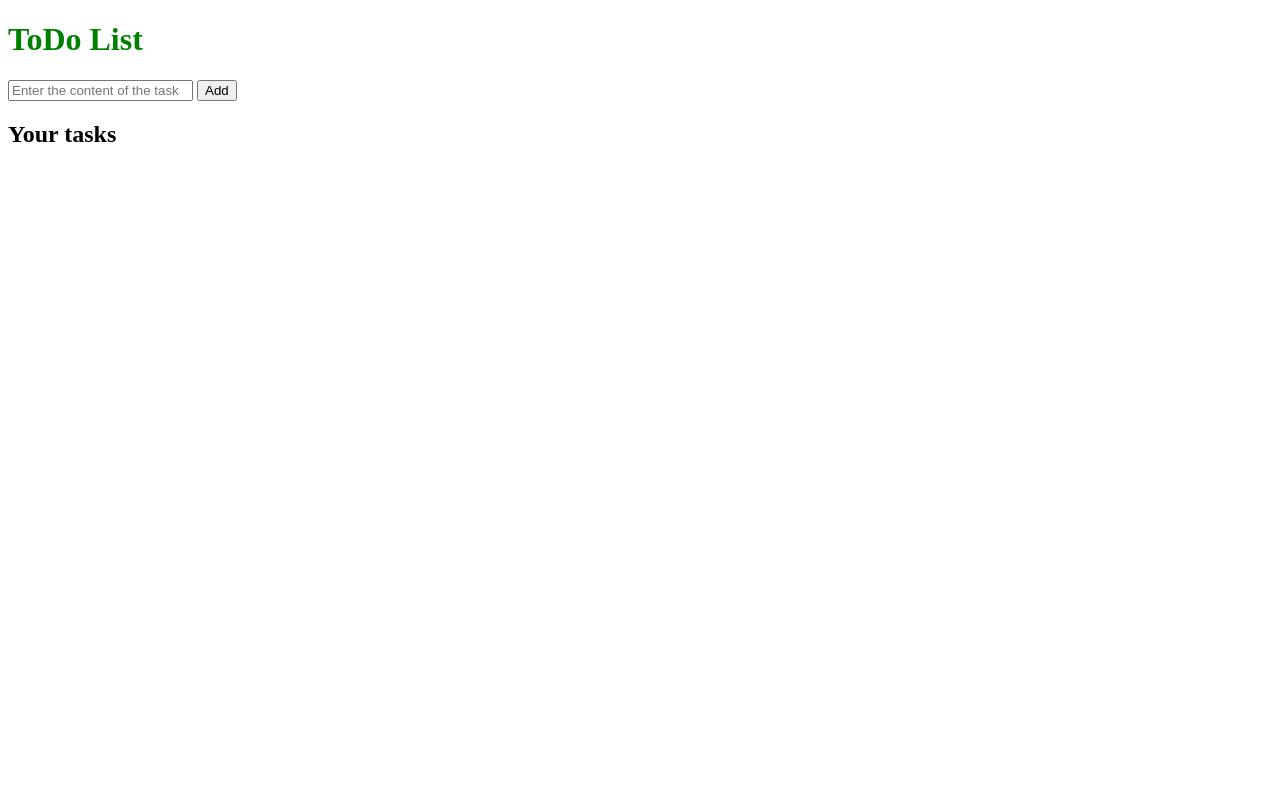
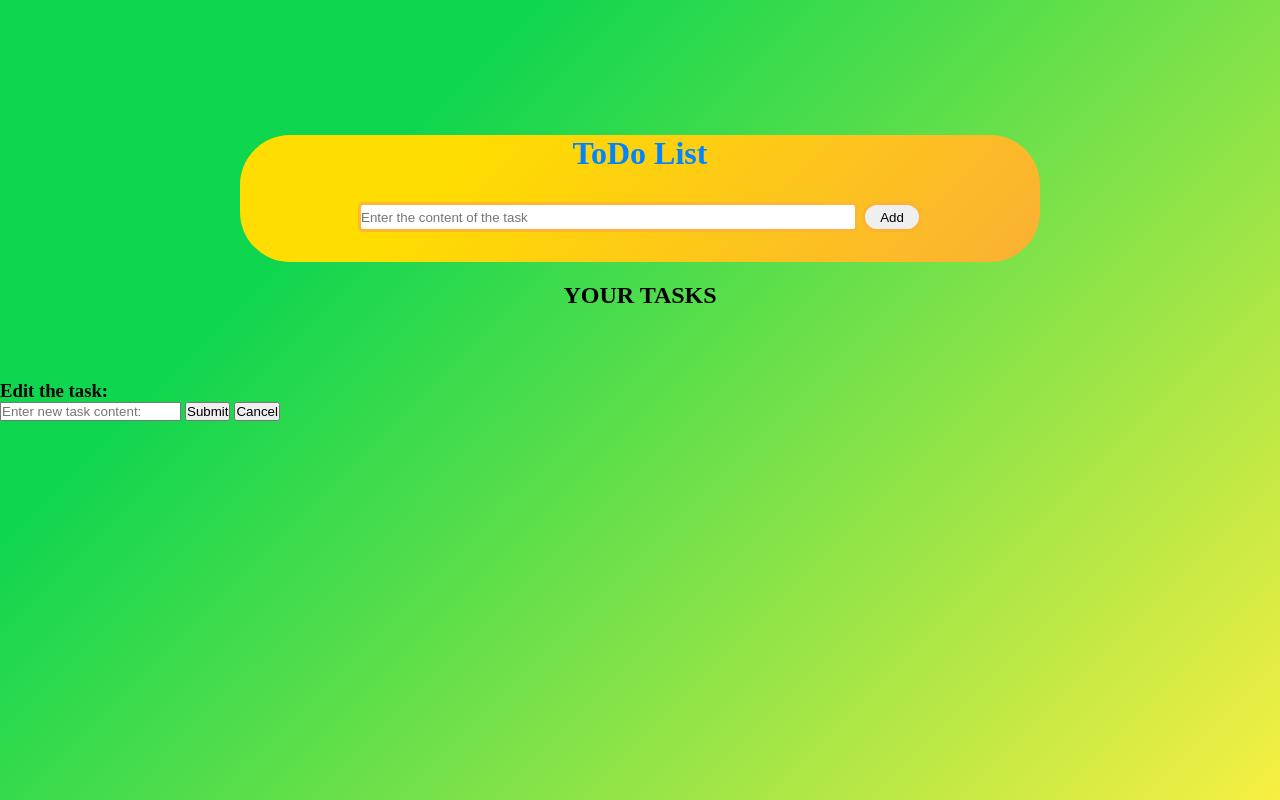
Before and after one commit to SusulAdam/JavaScript_Projects, a plain HTML site: page ToDo_List_Project/index.html in a window 1280 px wide. Drawn offline with Linux system fonts and the light colour scheme.

Commit message:
HTML- ended, CSS- started

```diff
--- a/ToDo_List_Project/assets/sass/main.scss
+++ b/ToDo_List_Project/assets/sass/main.scss
@@ -1,3 +1,66 @@
-h1 {
-    color: green;
+* {
+    box-sizing: border-box;
+    margin: 0;
+    padding: 0;
 }
+
+.todo {
+    display: flex;
+    justify-content: center;
+    height: 100vh;
+    background-color: #f8ef42;
+    background-image: linear-gradient(315deg, #f8ef42 0%, #0fd64f 74%);
+    flex-direction: column;
+    position: relative;
+    width: 100%;
+
+
+    .todo__main {
+        position: absolute;
+        top: 30%;
+        left: 50%;
+        transform: translate(-50%, -50%);
+        width: 800px;
+        text-align: center;
+
+        .todo__top {
+            background-color: #fbb034;
+            background-image: linear-gradient(315deg, #fbb034 0%, #ffdd00 74%);
+
+            border-radius: 50px;
+
+            .todo__h1 {
+                color: rgb(0, 132, 255);
+            }
+
+            .todo__input {
+                width: 500px;
+                height: 30px;
+                border-radius: 5px;
+                outline: none;
+                border: solid rgba($color: #ffa600, $alpha: 0.8);
+                margin: 30px 0 30px 0;
+            }
+
+            .todo__top--btn {
+                height: 30px;
+                width: 60px;
+                border: solid rgba($color: #ffa600, $alpha: 0.8);
+                outline: none;
+                cursor: pointer;
+                border-radius: 30px;
+            }
+
+        }
+
+        .todo__list {
+            padding: 20px 0;
+
+            .todo__list--h2 {
+                text-transform: uppercase;
+                margin-bottom: 16px;
+            }
+        }
+    }
+
+}
--- a/ToDo_List_Project/index.html
+++ b/ToDo_List_Project/index.html
@@ -22,6 +22,14 @@
                 </ul>
             </div>
         </div>
+
+        <div class="todo__popup">
+            <h3 class="todo__popup--h3">Edit the task:</h3>
+            <input type="text" class="todo__popup--input" placeholder="Enter new task content:">
+            <button class="todo__popup--btn accept">Submit</button>
+            <button class="todo__popup--btn cancel">Cancel</button>
+
+        </div>
     </div>
 
     <script src="assets/js/script.js"></script>
```
Also changed, not shown: ToDo_List_Project/assets/css/main.css, 1 other file.
